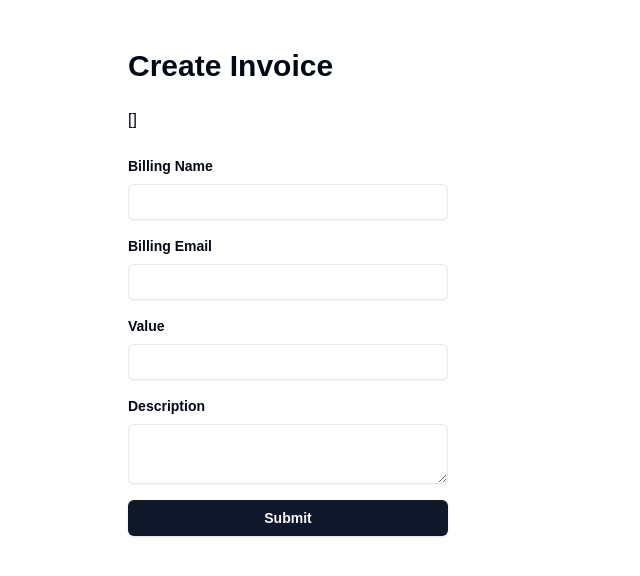
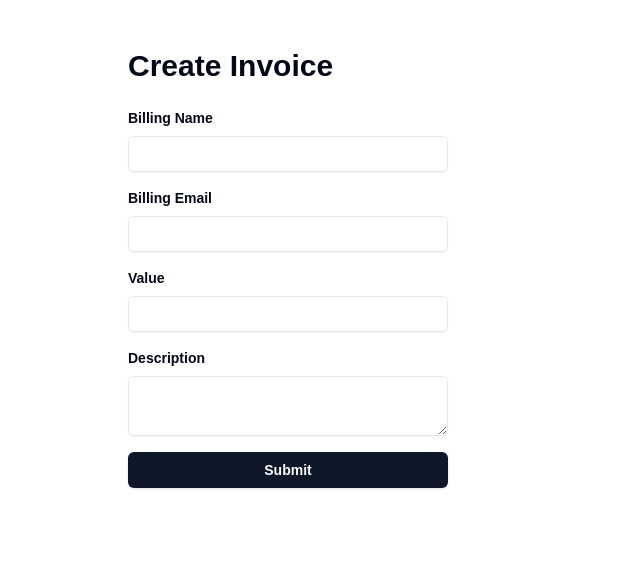
Before and after one commit to rafeym/invoice_app, a Next.js app: page /invoices/new in a window 1280 px wide. Shown: the top 576 px of the page, without its empty margins (0-640 px from the left). Built offline with nearby package versions, Linux system fonts and the light colour scheme; no server answers; the database is empty.

Commit message:
DEVELOP: Create invoice page now posts invoice data to db

```diff
--- a/src/app/invoices/new/page.tsx
+++ b/src/app/invoices/new/page.tsx
@@ -1,23 +1,40 @@
-import { sql } from "drizzle-orm";
-import { db } from "@/db";
+"use client";
 
 import { Label } from "@/components/ui/label";
 import { Input } from "@/components/ui/input";
 import { Button } from "@/components/ui/button";
 import { Textarea } from "@/components/ui/textarea";
 
-const NewInvoice = async () => {
-  const results = await db.execute(sql`SELECT current_database()`);
-  console.log(results);
+import { createAction } from "@/app/actions";
+
+import { SyntheticEvent, useState } from "react";
+
+import { LoaderCircle } from "lucide-react";
+
+const NewInvoice = () => {
+  const [status, setstatus] = useState("ready");
+
+  const handleOnSubmit = async (e: SyntheticEvent) => {
+    e.preventDefault();
+    if (status === "pending") return;
+    setstatus("pending");
+
+    const target = e.target as HTMLFormElement;
+    const formData = new FormData(target);
+    await createAction(formData);
+  };
+
   return (
     <main className="flex flex-col justify-center h-full  max-w-5xl mx-auto gap-6 my-12">
       <div className="flex justify-between">
         <h1 className="text-3xl font-semibold">Create Invoice</h1>
       </div>
 
-      {JSON.stringify(results)}
-
-      <form className="flex flex-col gap-4 max-w-xs">
+      <form
+        action={createAction}
+        onSubmit={handleOnSubmit}
+        className="flex flex-col gap-4 max-w-xs"
+      >
         <div>
           <Label htmlFor="name" className="block mb-2 font-semibold text-sm">
             Billing Name
@@ -34,7 +51,7 @@ const NewInvoice = async () => {
           <Label htmlFor="value" className="block mb-2 font-semibold text-sm">
             Value
           </Label>
-          <Input id="value" name="value" type="number" />
+          <Input id="value" name="value" type="text" />
         </div>
         <div>
           <Label
@@ -46,7 +63,13 @@ const NewInvoice = async () => {
           <Textarea id="description" name="description" />
         </div>
         <div>
-          <Button className="w-full font-semibold">Submit</Button>
+          {status === "pending" ? (
+            <Button className="w-full font-semibold disabled:cursor-not-allowed bg-gray-300">
+              <LoaderCircle className="animate-spin" />
+            </Button>
+          ) : (
+            <Button className="w-full font-semibold">Submit</Button>
+          )}
         </div>
       </form>
     </main>
```
